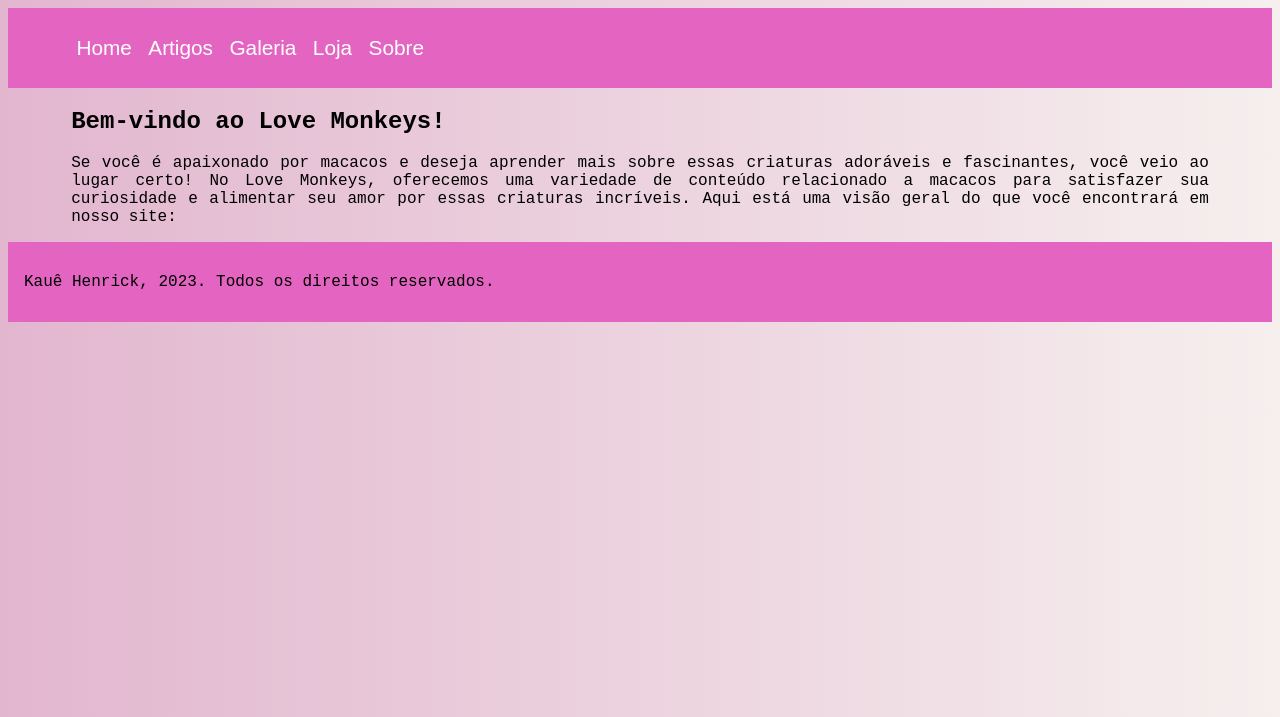
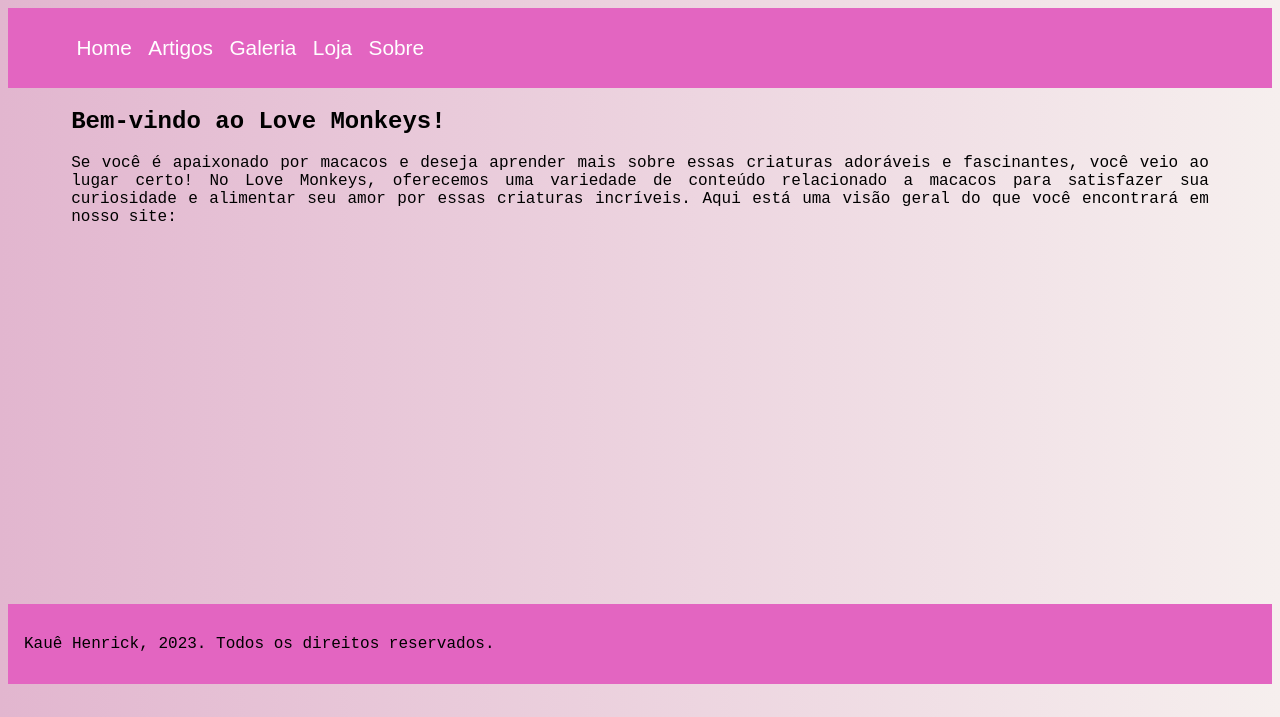
Before and after one commit to kauehenrick/lovemonkeys, a plain HTML site: page index.html in a window 1280 px wide. Shown: the part 99-816 px from the top of the page. Drawn offline with Linux system fonts and the light colour scheme.

Commit message:
add main  min-height

```diff
--- a/assets/stylesheets/styles.css
+++ b/assets/stylesheets/styles.css
@@ -57,7 +57,7 @@ main {
     display: block;
     margin: auto;
     text-align: justify;
-    height: auto;
+    min-height: 30em;
     width: 90%;
 }
 
```
